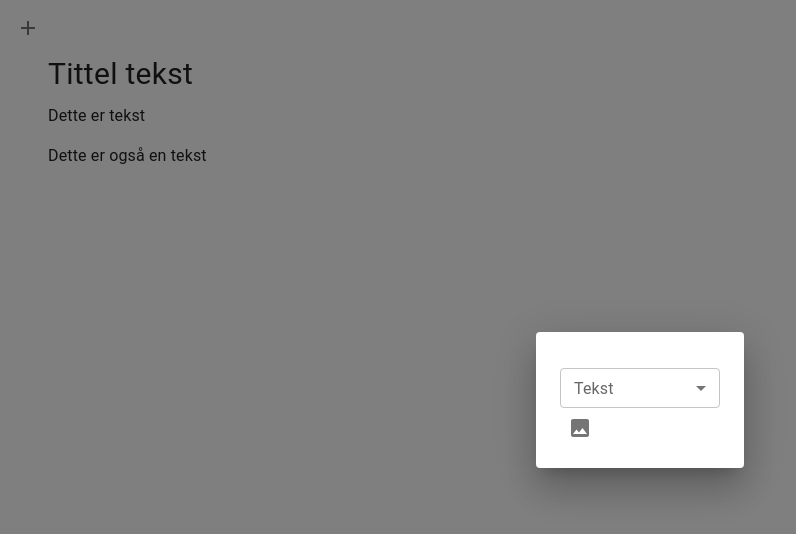
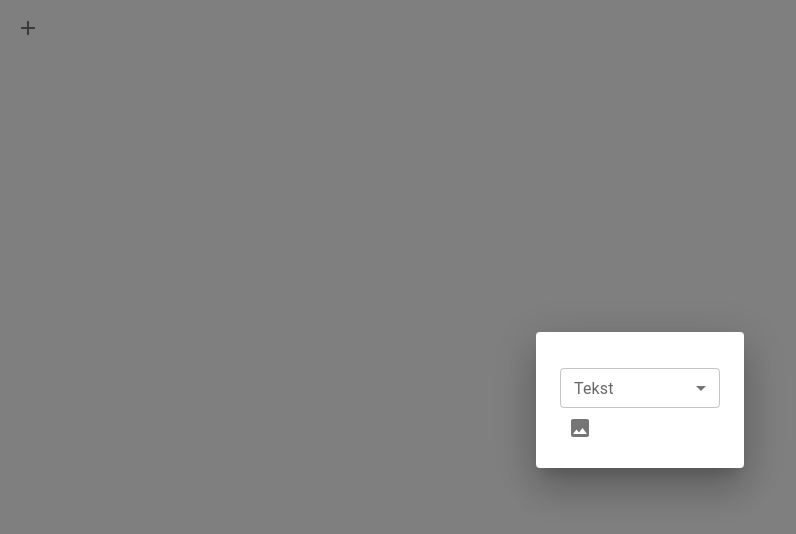
Before and after one commit to OleTjernstad/editor, a React (Vite) app: page / in a window 1280 px wide. Both pictures are taken after a click on the button 28 px from the left and 28 px from the top of the page. Shown: the top 534 px of the page, without its empty margins (0-796 px from the left). Built offline with nearby package versions, Linux system fonts and the light colour scheme.

Commit message:
cache block type

```diff
--- a/src/App.tsx
+++ b/src/App.tsx
@@ -1,4 +1,4 @@
-import { BlockType, Content } from "./types";
+import { Block, BlockType, Blocks, Content } from "./types";
 import { useRef, useState } from "react";
 
 import AddIcon from "@mui/icons-material/Add";
@@ -8,21 +8,30 @@ import { ParagraphField } from "./components/paragraph";
 import { TitleField } from "./components/titleField";
 
 function App() {
-  const [content, setContent] = useState<Content>([
+  const [content, setContent] = useState<Blocks>([
     {
       key: "dfdg",
-      text: "Tittel tekst",
-      type: "h1",
+      content: {
+        text: "Tittel tekst",
+        level: "h1",
+      },
+      type: "text",
     },
     {
       key: "iostuhwhhth",
-      text: "Dette er tekst",
-      type: "paragraph",
+      content: {
+        text: "Dette er tekst",
+        level: "paragraph",
+      },
+      type: "text",
     },
     {
       key: "iostsgbergbwhhth",
-      text: "Dette er også en tekst",
-      type: "paragraph",
+      content: {
+        text: "Dette er også en tekst",
+        level: "paragraph",
+      },
+      type: "text",
     },
   ]);
 
@@ -46,11 +55,17 @@ function App() {
     });
   }
 
-  function addModule(
-    keyBefore: string | undefined,
-    type?: BlockType,
-    reset?: boolean
-  ) {
+  function addModule({
+    keyBefore,
+    reset,
+    content,
+    type,
+  }: {
+    keyBefore: string | undefined;
+    reset?: boolean;
+    type: BlockType;
+    content: Content;
+  }) {
     const createdKey = createId();
     console.log(createdKey);
 
@@ -59,13 +74,21 @@ function App() {
     setContent((prev) => {
       const index = prev.findIndex((block) => block.key === keyBefore);
 
-      const content = prev;
-      content.splice(index + 1, 0, {
+      const blocks = prev;
+      if (type === "image") {
+        blocks.splice(index + 1, 0, {
+          key: createdKey,
+          content: { image: content?.image },
+          type: type,
+        });
+        return blocks;
+      }
+      blocks.splice(index + 1, 0, {
         key: createdKey,
-        text: "",
-        type: type ?? "paragraph",
+        content: { level: content?.level, text: content?.text },
+        type: type,
       });
-      return content;
+      return blocks;
     });
     if (reset) {
       setResetFocus(createdKey);
@@ -87,7 +110,7 @@ function App() {
     setResetFocus(key);
   }
 
-  function handleNewBlock(type: BlockType) {
+  function handleNewBlock(type: BlockType, _content: Content) {
     console.log({ type });
     let key = isFocused.current;
     if (!isFocused.current) {
@@ -95,7 +118,12 @@ function App() {
         key = content[content.length - 1].key;
       }
     }
-    addModule(key, type, true);
+    addModule({
+      keyBefore: key,
+      type,
+      reset: true,
+      content: _content,
+    });
   }
 
   return (
@@ -109,12 +137,22 @@ function App() {
       />
       {content.map((c) => {
         switch (c.type) {
-          case "h1":
-          case "h2":
-          case "h3":
-          case "h4":
-          case "h5":
-          case "h6":
+          case "text":
+            if (c.content?.level === "paragraph") {
+              return (
+                <ParagraphField
+                  block={c}
+                  update={update}
+                  key={c.key}
+                  addModule={addModule}
+                  isFocused={isFocused.current}
+                  removeBlock={removeBlock}
+                  resetFocus={resetFocus}
+                  updateFocus={updateFocus}
+                  updateBlockType={updateBlockType}
+                />
+              );
+            }
             return (
               <TitleField
                 block={c}
--- a/src/components/selectTextType.tsx
+++ b/src/components/selectTextType.tsx
@@ -1,4 +1,4 @@
-import { Block, BlockType } from "../types";
+import { Block, TextLevel } from "../types";
 import Select, { SelectChangeEvent } from "@mui/material/Select";
 
 import FormControl from "@mui/material/FormControl";
@@ -8,22 +8,22 @@ import MenuItem from "@mui/material/MenuItem";
 export interface SelectBlockTypeProps {
   isActive: boolean;
   block?: Block;
-  updateBlockType: (key: string, type: BlockType) => void;
-  addNewBlock?: (type: BlockType) => void;
+  updateLevel: (key: string, level: TextLevel) => void;
+  addNewTextLevel?: (level: TextLevel) => void;
 }
 export function SelectBlockType({
   isActive,
   block,
-  updateBlockType,
-  addNewBlock,
+  updateLevel,
+  addNewTextLevel,
 }: SelectBlockTypeProps) {
   const handleChange = (event: SelectChangeEvent) => {
     if (block) {
-      updateBlockType(block.key, event.target.value as BlockType);
+      updateLevel(block.key, event.target.value as TextLevel);
       return;
     }
-    if (addNewBlock) {
-      addNewBlock(event.target.value as BlockType);
+    if (addNewTextLevel) {
+      addNewTextLevel(event.target.value as TextLevel);
     }
   };
 
```
Also changed, not shown: src/types.ts (+13 -14 lines).
